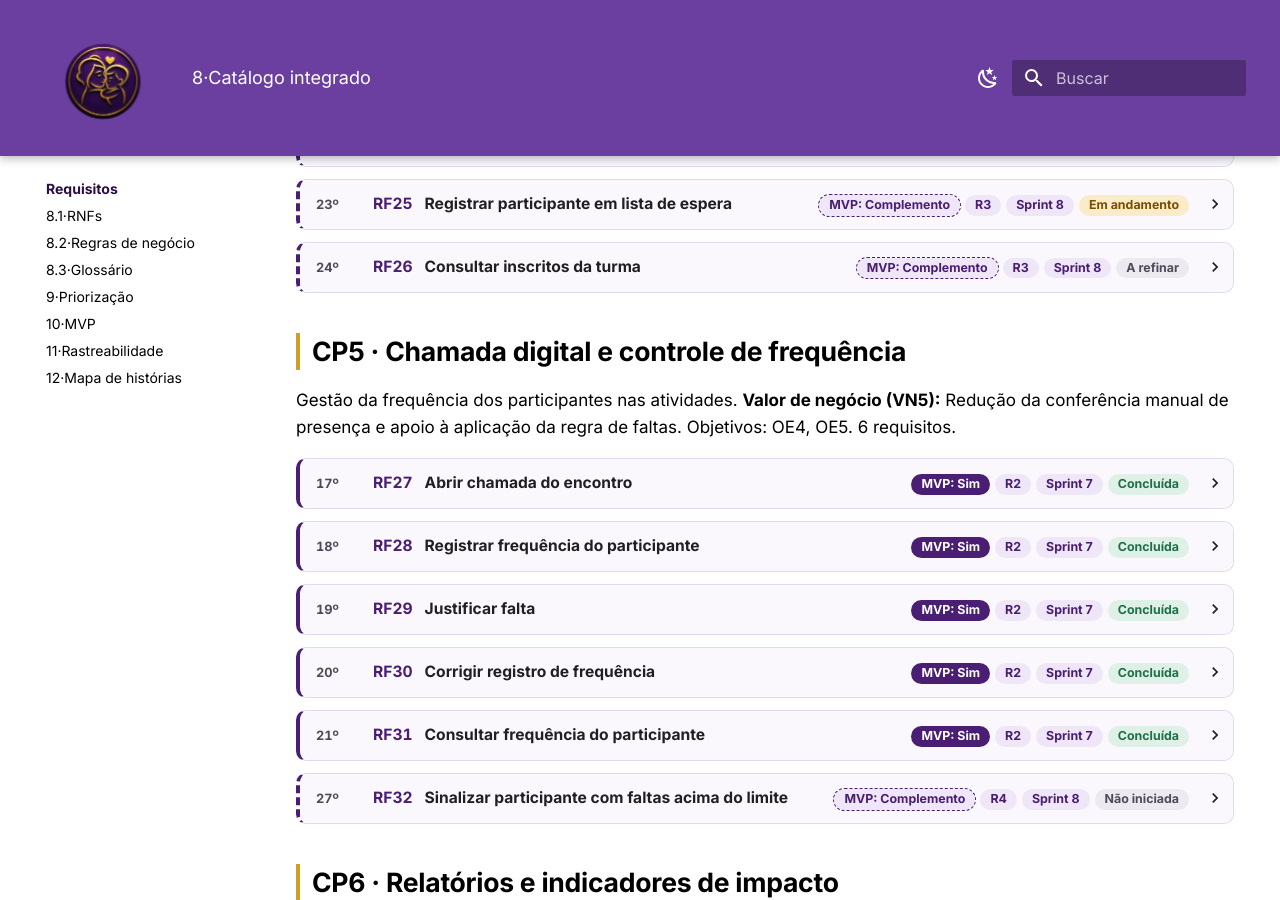
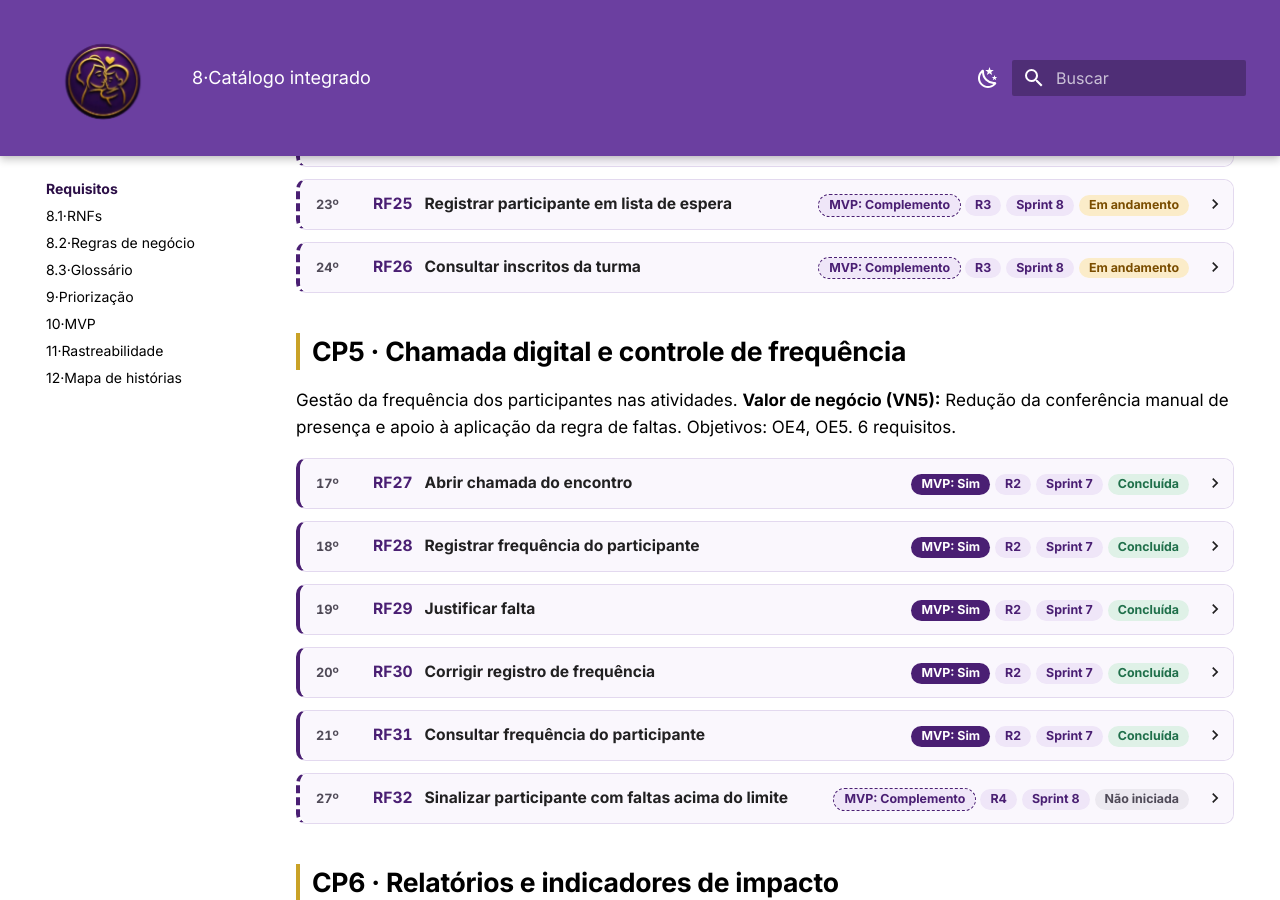
Before and after one commit to mdsreq-fga-unb/REQ-2026.2-T01-MaesGuerreiras, an MkDocs documentation site: the page built from docs/08-requisitos/index.md, in a window 1280 px wide and 900 px high, scrolled down 3238 px. Built offline with MkDocs 1.6.1 and Material for MkDocs 9.7.7, drawn with Linux system fonts in a browser that asks for light colours.

Commit message:
Atualiza a situação dos requisitos a partir das issues

```diff
--- a/docs/08-requisitos/index.md
+++ b/docs/08-requisitos/index.md
@@ -508,8 +508,8 @@ Gestão das inscrições e dos atendimentos nas atividades. **Valor de negócio
 
 </details>
 
-<details class="ficha" id="rf26" data-cp="cp4" data-release="r3" data-sprint="8" data-mvp="complemento" data-situacao="a-refinar" data-valor="3" data-esforco="2" data-ordem="24" data-perfis="voluntario coordenacao" markdown="1">
-<summary><span class="ficha__ordem" title="Posição na ordem do backlog">24º</span> <span class="ficha__id">RF26</span> <span class="ficha__nome">Consultar inscritos da turma</span> <span class="ficha__chips"><span class="chip chip--mvp-complemento">MVP: Complemento</span> <span class="chip">R3</span> <span class="chip">Sprint 8</span> <span class="chip chip--sit-a-refinar">A refinar</span></span></summary>
+<details class="ficha" id="rf26" data-cp="cp4" data-release="r3" data-sprint="8" data-mvp="complemento" data-situacao="em-andamento" data-valor="3" data-esforco="2" data-ordem="24" data-perfis="voluntario coordenacao" markdown="1">
+<summary><span class="ficha__ordem" title="Posição na ordem do backlog">24º</span> <span class="ficha__id">RF26</span> <span class="ficha__nome">Consultar inscritos da turma</span> <span class="ficha__chips"><span class="chip chip--mvp-complemento">MVP: Complemento</span> <span class="chip">R3</span> <span class="chip">Sprint 8</span> <span class="chip chip--sit-em-andamento">Em andamento</span></span></summary>
 
 | Parte do registro | Informação |
 | :--- | :--- |
@@ -521,8 +521,8 @@ Gestão das inscrições e dos atendimentos nas atividades. **Valor de negócio
 | Critérios de aceitação | **CA-RF26-01:** Voluntário e Coordenação conseguem consultar os participantes com inscrição vigente na turma selecionada.<br>**CA-RF26-02:** Os resultados correspondem à turma consultada, sem incluir inscrições de outras turmas.<br>**CA-RF26-03:** Na integração com RF25, a consulta apresenta também a lista de espera da turma, separada dos inscritos e na ordem de registro, conforme a RN14.<br>**CA-RF26-04:** Quando a turma não possui inscritos ou participantes em espera, a consulta informa a ausência de registros na lista correspondente.<br>**CA-RF26-05:** Visitante não consegue consultar os dados dos inscritos ou da lista de espera, inclusive por acesso direto à operação.<br>**CA-RF26-06:** A consulta apresenta os resultados em até 3 segundos em pelo menos 95% das requisições, em conexão móvel 3G/4G, conforme o RNF03, respeitando o controle de acesso do RNF07.<br>Evidência prevista: Consulta de turmas com listas diferentes, turma sem inscritos, fila em ordem, alterações após inscrição e cancelamento, testes de acesso e medição do RNF03. |
 | Priorização | Valor **3** (fonte: avaliação da cliente por requisito, planilha de priorização v2) · Esforço **2** · Risco: Baixo · Posição **24** na ordem<br>**Valor (cliente):** Should have, critério: frequência ou abrangência de uso. «Útil para preparar material (quantos kits de crochê?). No dia do encontro, a própria chamada (RF27) já mostra os inscritos, então não é indispensável. Barato; deve cair em "Forte candidato ao MVP".»<br>**Esforço (equipe):** esforço 2 · complexidade 2 · lacuna 1 → consolidado 1,7. A parte da listagem é fácil, mas precisa mostrar também a lista de espera.<br>**Leitura da matriz:** Candidato ao MVP (valor 3 · esforço 2). Entre os primeiros da Fatia 2, conforme a capacidade das sprints. Pode antecipar se sobrar tempo. |
 | Entrega | MVP: **complemento** (Fatia 2), conforme a nova matriz (planilha v2) · Release **R3** · Sprint **8** · Iceberg: Meio |
-| Situação | A refinar |
-| Evolução | 17/10/2026 · O replanejamento moveu este RF para a Fatia 2; a validação de 28/09 o mantinha no MVP. Resolvido pela nova matriz (29/10/2026). ([MUD-002](../14-historico/index.md#mud-002))<br>29/10/2026 · Nova matriz, com o valor dado pela cliente por requisito (planilha v2): valor 4 → 3; esforço 3 → 2; MVP: sim → complemento. ([MUD-015](../14-historico/index.md#mud-015))<br>31/10/2026 · Releases e sprints alinhadas à nova matriz (opção 1): release R2 → R3; sprint 7 → 8. ([MUD-018](../14-historico/index.md#mud-018))<br>31/10/2026 · Declaração ajustada: no MVP, o RF26 exibe apenas inscritos confirmados. A lista de espera fica para quando o RF25 for implementado; dependência atualizada. ([MUD-021](../14-historico/index.md#mud-021))<br>05/11/2026 · Dependência do RF27 alterada de RF26 para RF20 e RF23. ([MUD-034](../14-historico/index.md#mud-034))<br>26/11/2026 · Incluídos critérios de aceitação para os 23 RFs previstos para a Sprint 8 e o fechamento, com evidências previstas e pendências de definição identificadas. ([MUD-057](../14-historico/index.md#mud-057)) |
+| Situação | Em andamento |
+| Evolução | 17/10/2026 · O replanejamento moveu este RF para a Fatia 2; a validação de 28/09 o mantinha no MVP. Resolvido pela nova matriz (29/10/2026). ([MUD-002](../14-historico/index.md#mud-002))<br>29/10/2026 · Nova matriz, com o valor dado pela cliente por requisito (planilha v2): valor 4 → 3; esforço 3 → 2; MVP: sim → complemento. ([MUD-015](../14-historico/index.md#mud-015))<br>31/10/2026 · Releases e sprints alinhadas à nova matriz (opção 1): release R2 → R3; sprint 7 → 8. ([MUD-018](../14-historico/index.md#mud-018))<br>31/10/2026 · Declaração ajustada: no MVP, o RF26 exibe apenas inscritos confirmados. A lista de espera fica para quando o RF25 for implementado; dependência atualizada. ([MUD-021](../14-historico/index.md#mud-021))<br>05/11/2026 · Dependência do RF27 alterada de RF26 para RF20 e RF23. ([MUD-034](../14-historico/index.md#mud-034))<br>26/11/2026 · Incluídos critérios de aceitação para os 23 RFs previstos para a Sprint 8 e o fechamento, com evidências previstas e pendências de definição identificadas. ([MUD-057](../14-historico/index.md#mud-057))<br>26/11/2026 · Situação: A refinar → Em andamento (issue #121). ([MUD-072](../14-historico/index.md#mud-072)) |
 
 </details>
 
```
Also changed, not shown: docs/14-historico/index.md (+1 -0 lines).
